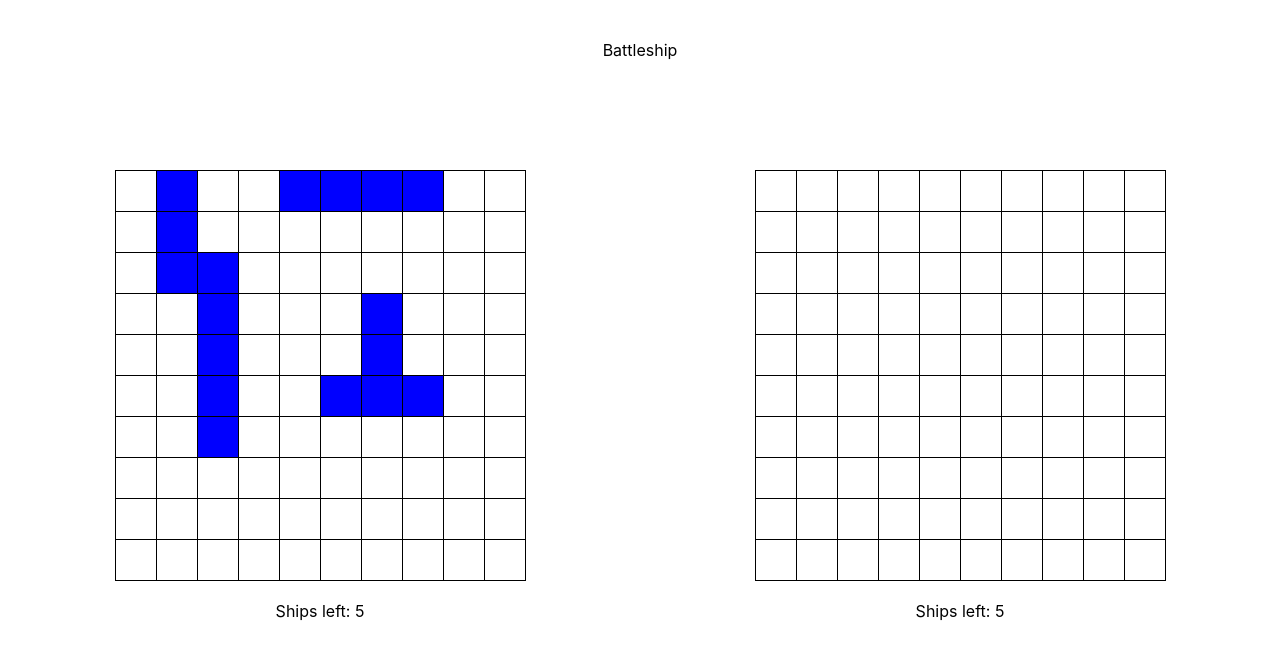
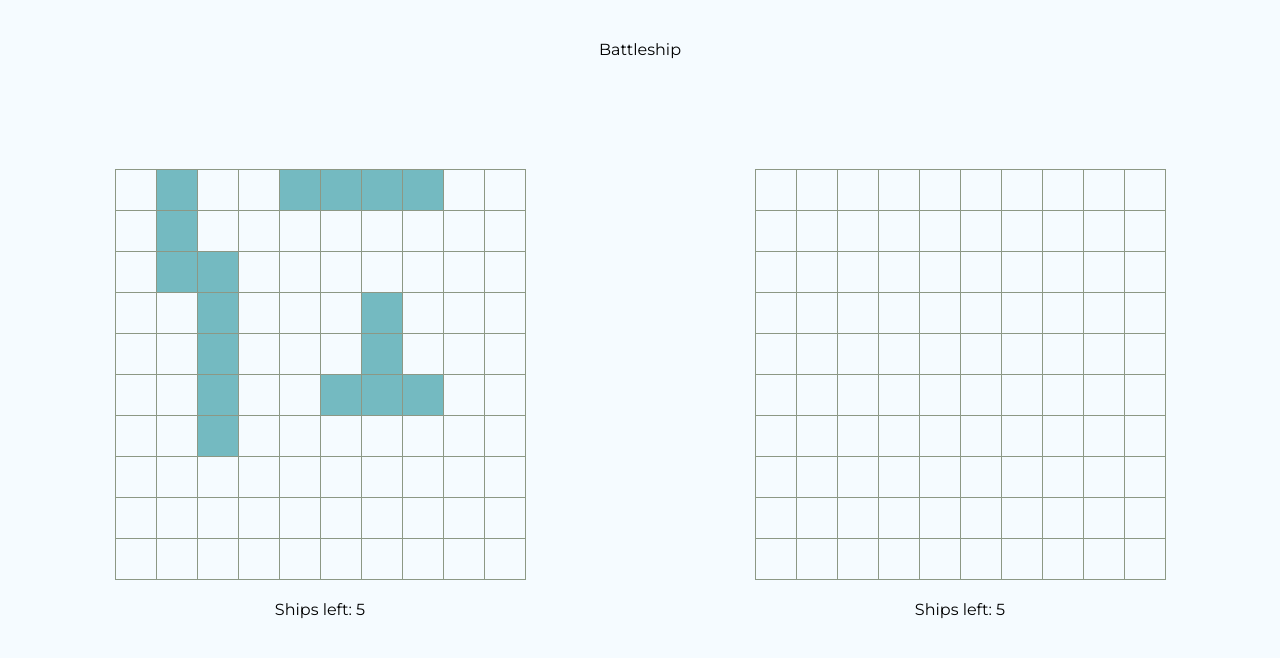
Before and after one commit to fcrozatier/battleship, a React (Create React App) app: page / in a window 1280 px wide. Shown: the top 658 px of the page. Built offline with nearby package versions, Linux system fonts and the light colour scheme.

Commit message:
improve colors and fonts

```diff
--- a/public/index.html
+++ b/public/index.html
@@ -24,20 +24,15 @@
       work correctly both with client-side routing and a non-root public URL.
       Learn how to configure a non-root public URL by running `npm run build`.
     -->
-    <title>React App</title>
+    <link rel="preconnect" href="https://fonts.gstatic.com" />
+    <link
+      href="https://fonts.googleapis.com/css2?family=Montserrat:wght@300;400;500;600&display=swap"
+      rel="stylesheet"
+    />
+    <title>Battleship</title>
   </head>
   <body>
     <noscript>You need to enable JavaScript to run this app.</noscript>
     <div id="root"></div>
-    <!--
-      This HTML file is a template.
-      If you open it directly in the browser, you will see an empty page.
-
-      You can add webfonts, meta tags, or analytics to this file.
-      The build step will place the bundled scripts into the <body> tag.
-
-      To begin the development, run `npm start` or `yarn start`.
-      To create a production bundle, use `npm run build` or `yarn build`.
-    -->
   </body>
 </html>
--- a/src/app.css
+++ b/src/app.css
@@ -14,14 +14,14 @@
 .board-grid {
   display: grid;
   grid-template: repeat(10, 40px) / repeat(10, 40px);
-  border: 1px solid black;
-  background-color: #000;
+  border: 1px solid #8c9885;
+  background-color: #8c9885;
   gap: 1px;
   justify-content: center;
 }
 
 .cell {
-  background-color: #fff;
+  background-color: var(--bg);
   display: flex;
   justify-content: center;
   align-items: center;
@@ -36,11 +36,11 @@
 }
 
 .my-board .ship {
-  background-color: blue;
+  background-color: #74bac1;
 }
 
 .ship.hit {
-  background-color: red;
+  background-color: #e06d6d;
 }
 
 .info {
--- a/src/components/Info.js
+++ b/src/components/Info.js
@@ -5,7 +5,7 @@
   if (winner) {
     content = winner.isBot ? `Computer wins!` : "You win!";
   }
-  return <div class="info-winner">{content}</div>;
+  return <div className="info-winner">{content}</div>;
 };
 
 export default Info;
--- a/src/index.css
+++ b/src/index.css
@@ -1,3 +1,7 @@
+:root {
+  --bg: rgb(245 251 255);
+}
+
 html {
   box-sizing: border-box;
 }
@@ -10,7 +14,6 @@
 
 body {
   margin: 0;
-  font-family: -apple-system, BlinkMacSystemFont, "Segoe UI", "Roboto", "Oxygen",
-    "Ubuntu", "Cantarell", "Fira Sans", "Droid Sans", "Helvetica Neue",
-    sans-serif;
+  font-family: Montserrat, sans-serif;
+  background-color: var(--bg);
 }
```
Also changed, not shown: 1 other file (tests, documents, lock files or other folders).
